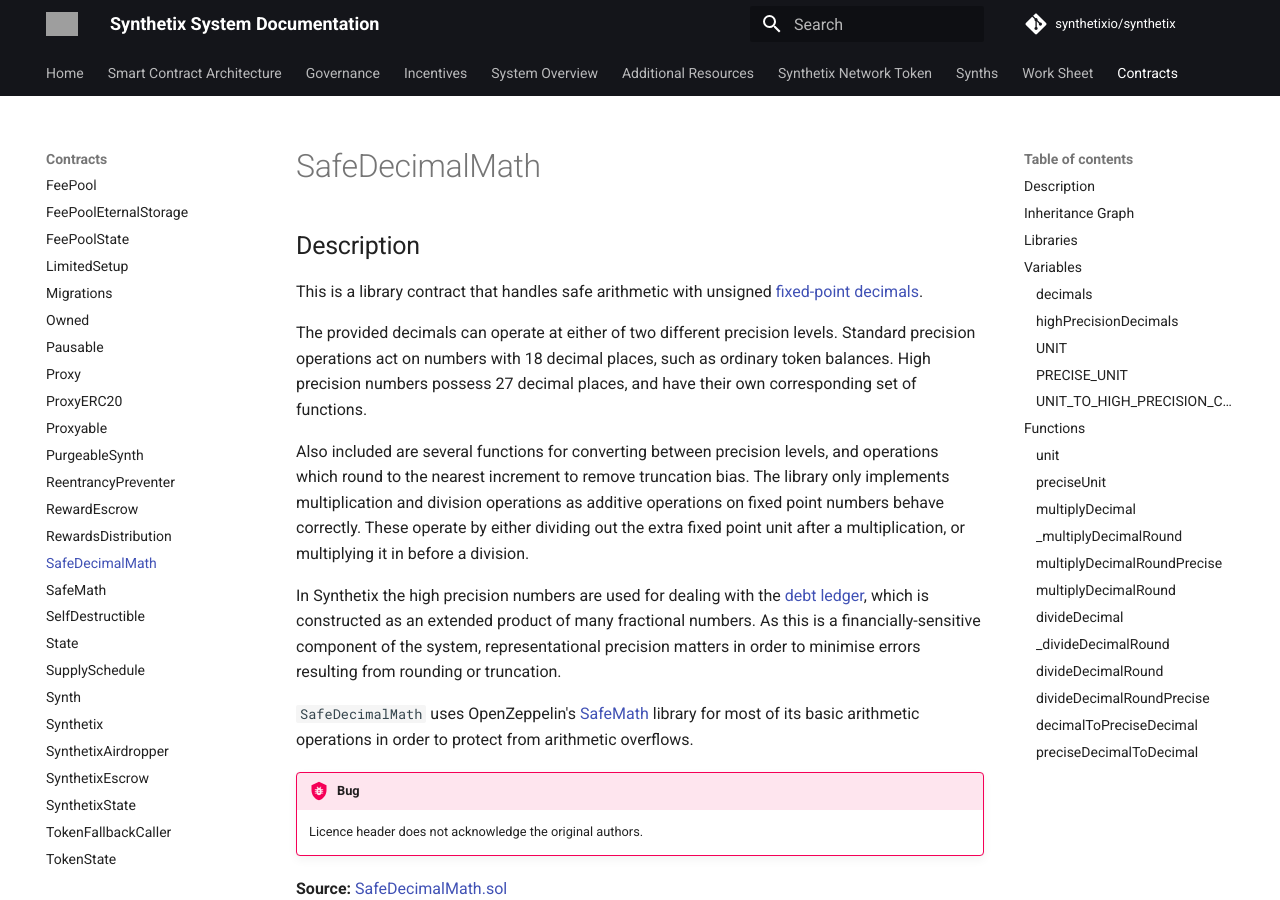
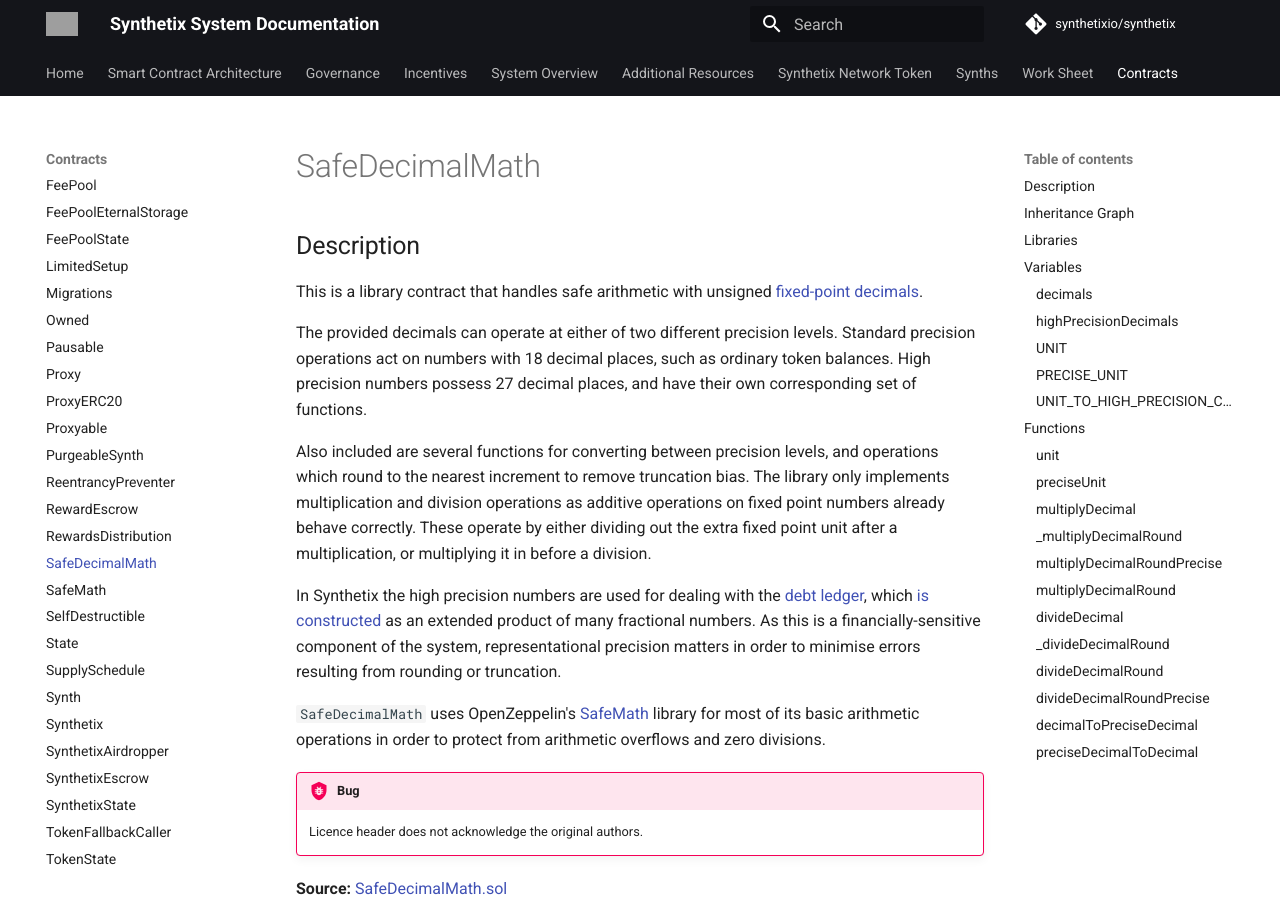
Before and after one commit to Synthetixio/synthetix, an MkDocs documentation site: the page built from docs/contracts/SafeDecimalMath.md, in a window 1280 px wide and 900 px high. Built offline with MkDocs 1.6.1 and Material for MkDocs 9.7.7, drawn with Linux system fonts in a browser that asks for light colours; formulas are drawn with MathJax 3; comment, search, counter and statistics services are not loaded; grey boxes are pictures that could not be loaded.

Commit message:
SafeDecimalMath fixes.

```diff
--- a/docs/contracts/SafeDecimalMath.md
+++ b/docs/contracts/SafeDecimalMath.md
@@ -6,12 +6,12 @@
 
 The provided decimals can operate at either of two different precision levels. Standard precision operations act on numbers with 18 decimal places, such as ordinary token balances. High precision numbers possess 27 decimal places, and have their own corresponding set of functions.
 
-Also included are several functions for converting between precision levels, and operations which round to the nearest increment to remove truncation bias. The library only implements multiplication and division operations as additive operations on fixed point numbers behave correctly.
+Also included are several functions for converting between precision levels, and operations which round to the nearest increment to remove truncation bias. The library only implements multiplication and division operations as additive operations on fixed point numbers already behave correctly.
 These operate by either dividing out the extra fixed point unit after a multiplication, or multiplying it in before a division.
 
-In Synthetix the high precision numbers are used for dealing with the [debt ledger](SynthetixState.md#debtledger), which is constructed as an extended product of many fractional numbers. As this is a financially-sensitive component of the system, representational precision matters in order to minimise errors resulting from rounding or truncation.
+In Synthetix the high precision numbers are used for dealing with the [debt ledger](SynthetixState.md#debtledger), which [is constructed](Synthetix.md#_addtodebtregister) as an extended product of many fractional numbers. As this is a financially-sensitive component of the system, representational precision matters in order to minimise errors resulting from rounding or truncation.
 
-`SafeDecimalMath` uses OpenZeppelin's [SafeMath](SafeMath.md) library for most of its basic arithmetic operations in order to protect from arithmetic overflows.
+`SafeDecimalMath` uses OpenZeppelin's [SafeMath](SafeMath.md) library for most of its basic arithmetic operations in order to protect from arithmetic overflows and zero divisions.
 
 !!! bug
     Licence header does not acknowledge the original authors.
```
